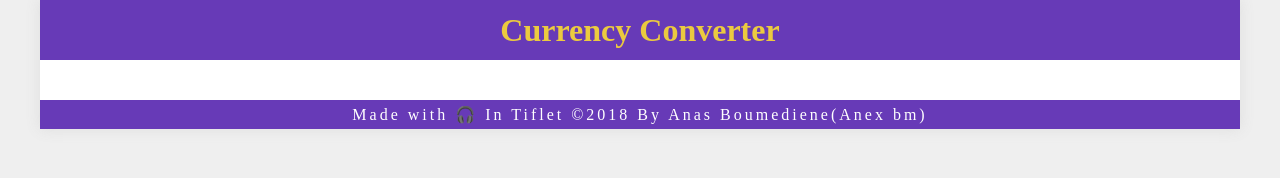
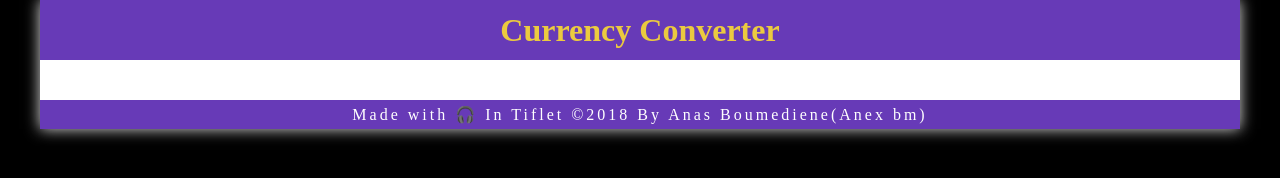
Before and after one commit to anexbmx/currency_api, a website built with webpack: page index.html in a window 1280 px wide. Built offline with nearby package versions, Linux system fonts and the light colour scheme.

Commit message:
initialize commit

```diff
--- a/css/app.css
+++ b/css/app.css
@@ -3,7 +3,7 @@
  	padding: 0;
  	margin: 0;
  	background-color: #efefef;
- 	background-clip: black;
+ 	background-color: black;
  }
 
 #content-page {
```
